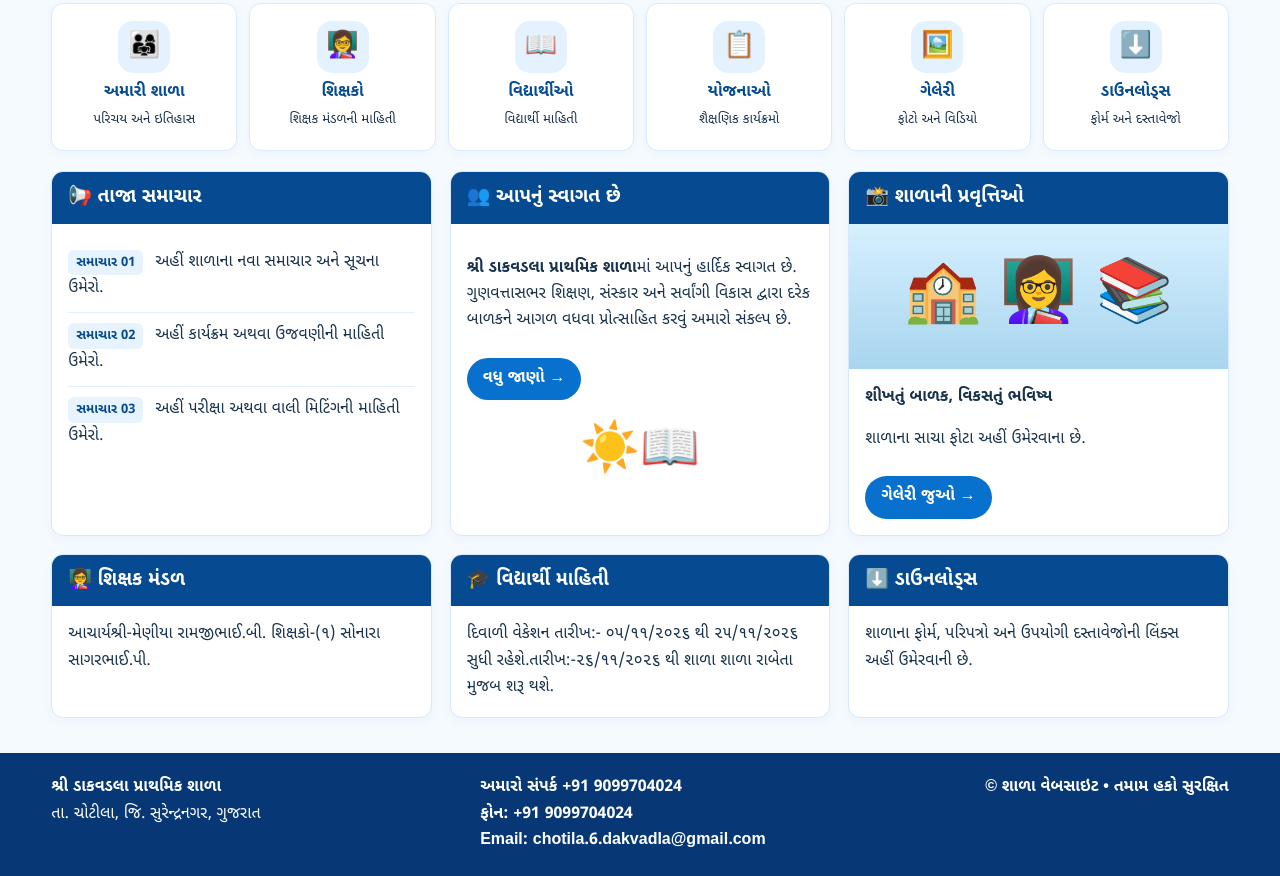
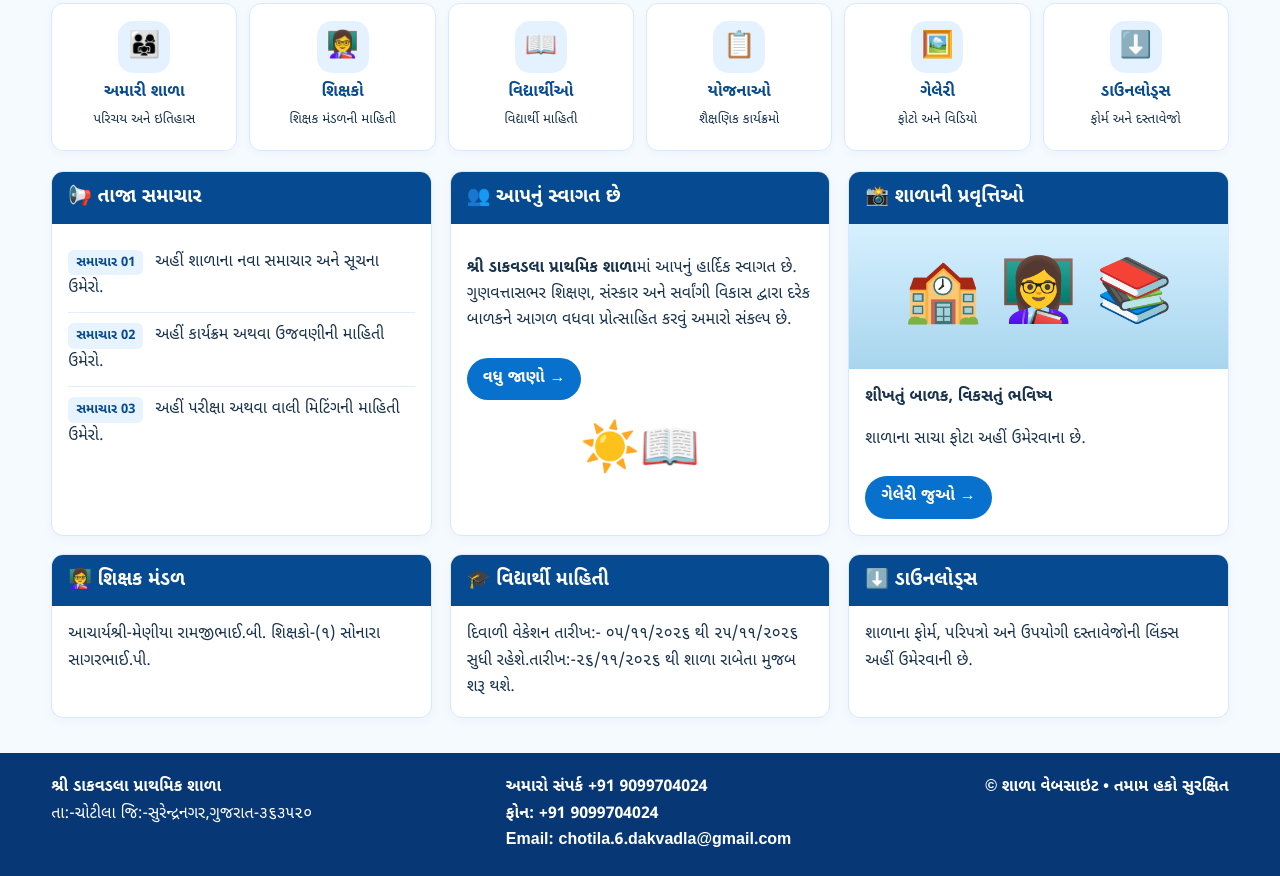
Before and after one commit to Dakvadla/dakvadla-primary-school, a plain HTML site: page index.html in a window 1280 px wide. Shown: the part 547-1423 px from the top of the page. Drawn offline with Linux system fonts and the light colour scheme.

Commit message:
Update footer and student information section

```diff
--- a/index.html
+++ b/index.html
@@ -60,10 +60,10 @@ footer{background:#073875;color:white;padding:22px 4%;display:flex;justify-conte
   </div></article>
   <article class="panel" id="gallery"><h3>📸 શાળાની પ્રવૃત્તિઓ</h3><div class="class-photo">🏫 👩‍🏫 📚</div><div class="panel-body"><strong>શીખતું બાળક, વિકસતું ભવિષ્ય</strong><p>શાળાના સાચા ફોટા અહીં ઉમેરવાના છે.</p><a class="btn" href="#gallery">ગેલેરી જુઓ →</a></div></article>
   <article class="panel" id="teachers"><h3>👩‍🏫 શિક્ષક મંડળ</h3><div class="panel-body">આચાર્યશ્રી-મેણીયા રામજીભાઈ.બી. શિક્ષકો-(૧) સોનારા સાગરભાઈ.પી.  </div></article>
-  <article class="panel" id="students"><h3>🎓 વિદ્યાર્થી માહિતી</h3><div class="panel-body">દિવાળી વેકેશન તારીખ:- ૦૫/૧૧/૨૦૨૬ થી ૨૫/૧૧/૨૦૨૬ સુધી રહેશે.તારીખ:-૨૬/૧૧/૨૦૨૬ થી શાળા શાળા રાબેતા મુજબ શરૂ થશે.</div></article>
+  <article class="panel" id="students"><h3>🎓 વિદ્યાર્થી માહિતી</h3><div class="panel-body">દિવાળી વેકેશન તારીખ:- ૦૫/૧૧/૨૦૨૬ થી ૨૫/૧૧/૨૦૨૬ સુધી રહેશે.તારીખ:-૨૬/૧૧/૨૦૨૬ થી શાળા રાબેતા મુજબ શરૂ થશે.</div></article>
   <article class="panel" id="downloads"><h3>⬇️ ડાઉનલોડ્સ</h3><div class="panel-body">શાળાના ફોર્મ, પરિપત્રો અને ઉપયોગી દસ્તાવેજોની લિંક્સ અહીં ઉમેરવાની છે.</div></article>
 </section>
 </main>
-<footer id="contact"><div><strong>શ્રી ડાકવડલા પ્રાથમિક શાળા</strong><br>તા. ચોટીલા, જિ. સુરેન્દ્રનગર, ગુજરાત</div><div><strong>અમારો સંપર્ક +91 9099704024<br>ફોન: +91 9099704024<br>Email: chotila.6.dakvadla@gmail.com</div><div>© શાળા વેબસાઇટ • તમામ હકો સુરક્ષિત</div></footer>
+<footer id="contact"><div><strong>શ્રી ડાકવડલા પ્રાથમિક શાળા</strong><br>તા:-ચોટીલા જિ:-સુરેન્દ્રનગર,ગુજરાત-૩૬૩૫૨૦</div><div><strong>અમારો સંપર્ક +91 9099704024<br>ફોન: +91 9099704024<br>Email: chotila.6.dakvadla@gmail.com</div><div>© શાળા વેબસાઇટ • તમામ હકો સુરક્ષિત</div></footer>
 </body>
 </html>
```
